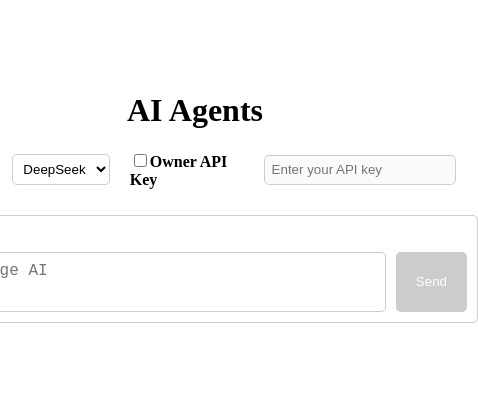
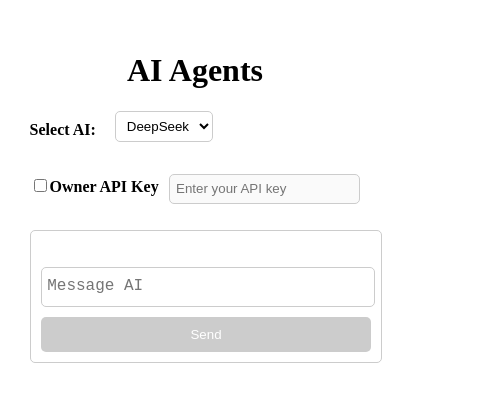
Before and after one commit to knofler/nextAi, a Next.js app: page / in a window 390 px wide. Shown: the part 228-630 px from the top of the page, 478 px wide, since content can reach past the window. Built offline with nearby package versions, Linux system fonts and the light colour scheme.

Commit message:
UI responsiveness fixed

```diff
--- a/src/styles/Chat.module.css
+++ b/src/styles/Chat.module.css
@@ -15,6 +15,7 @@
   justify-content: space-between;
   width: 100%;
   margin-bottom: 10px;
+  flex-wrap: wrap; /* Allow wrapping on smaller screens */
 }
 
 .selectContainer {
@@ -64,7 +65,7 @@
   border-radius: 5px;
   padding: 10px;
   margin-bottom: 10px;
-  min-width: 500px;
+  min-width: 300px;
 }
 
 .chatBox {
@@ -77,6 +78,7 @@
 .inputContainer {
   display: flex;
   width: 100%;
+  flex-wrap: wrap; /* Allow wrapping on smaller screens */
 }
 
 .inputText {
@@ -90,7 +92,7 @@
   overflow: hidden; /* Hide overflow */
   max-height: 350px;
   transition: height 0.2s ease; /* Smooth transition for height change */
-  width: 100%; /* Set width to 100% of the container */
+  width: calc(100% - 90px); /* Adjust width to leave space for the button */
 }
 
 .button {
@@ -101,6 +103,8 @@
   background-color: #007bff;
   color: white;
   cursor: pointer;
+  width: 80px; /* Set a fixed width for the button */
+  flex-shrink: 0; /* Prevent the button from shrinking */
 }
 
 .buttonDisabled {
@@ -145,3 +149,35 @@
   color: red;
   margin-top: 1rem;
 }
+
+/* Media queries for responsiveness */
+@media (max-width: 600px) {
+  .formRow {
+    flex-direction: column;
+    align-items: flex-start;
+  }
+
+  .apiKeyContainer {
+    margin-left: 0;
+    margin-top: 10px;
+  }
+
+  .apiKeyInput {
+    margin-left: 0;
+    margin-top: 5px;
+  }
+
+  .inputContainer {
+    flex-direction: column;
+  }
+
+  .inputText {
+    width: 97%; /* Full width on mobile */
+    margin-bottom: 10px;
+  }
+
+  .button {
+    margin-left: 0;
+    width: 100%; /* Full width on mobile */
+  }
+}
```
